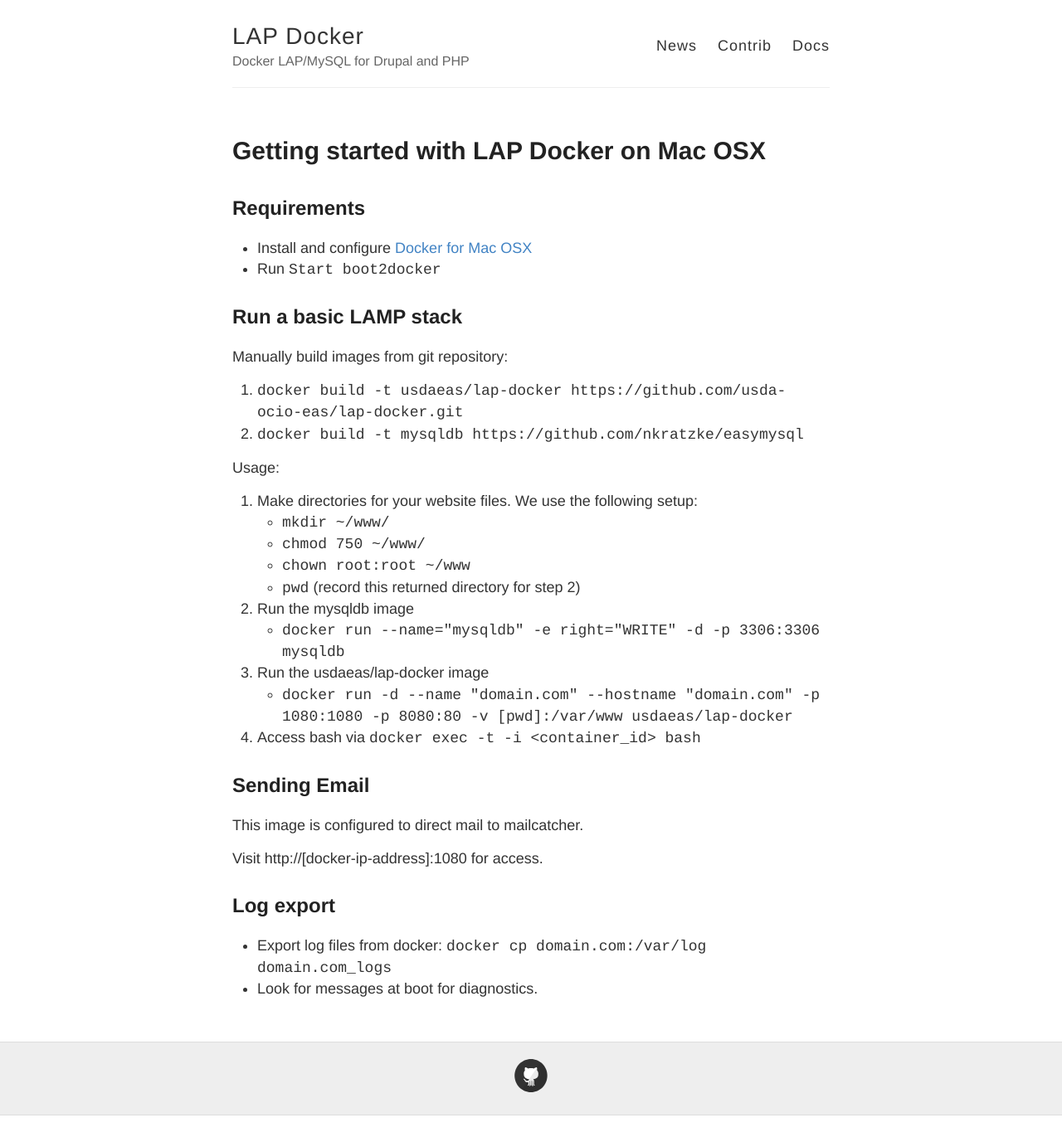
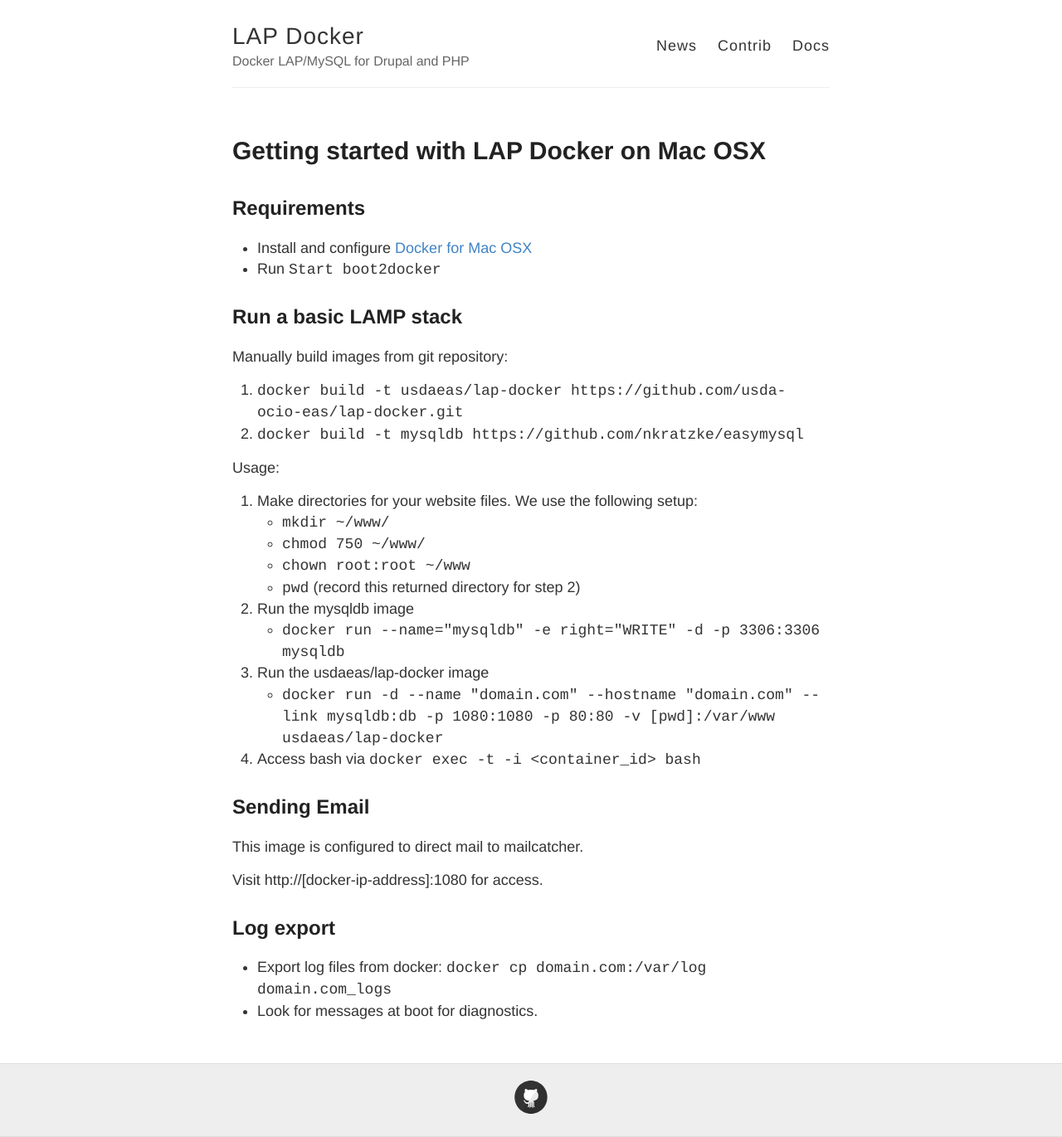
Before and after one commit to hedinfaok/lap-docker, a Jekyll site: the page built from _docs/mac/getting-started.md, in a window 1280 px wide. Shown: the whole page at 83% size. Built offline with Jekyll 4.4.1, drawn with Linux system fonts in a browser that asks for light colours; Markdown is read by kramdown in place of the engine named in the settings; before the commit the page ends 1345 px from its top, so only the background shows below that.

Commit message:
Update Mac documentation.

```diff
--- a/_docs/mac/getting-started.md
+++ b/_docs/mac/getting-started.md
@@ -28,7 +28,7 @@
 2. Run the mysqldb image
  - `docker run --name="mysqldb" -e right="WRITE" -d -p 3306:3306 mysqldb`
 3. Run the usdaeas/lap-docker image
- - `docker run -d --name "domain.com" --hostname "domain.com" -p 1080:1080 -p 8080:80 -v [pwd]:/var/www usdaeas/lap-docker`
+ - `docker run -d --name "domain.com" --hostname "domain.com" --link mysqldb:db -p 1080:1080 -p 80:80 -v [pwd]:/var/www usdaeas/lap-docker`
 5. Access bash via `docker exec -t -i <container_id> bash`
 
 Sending Email
```
